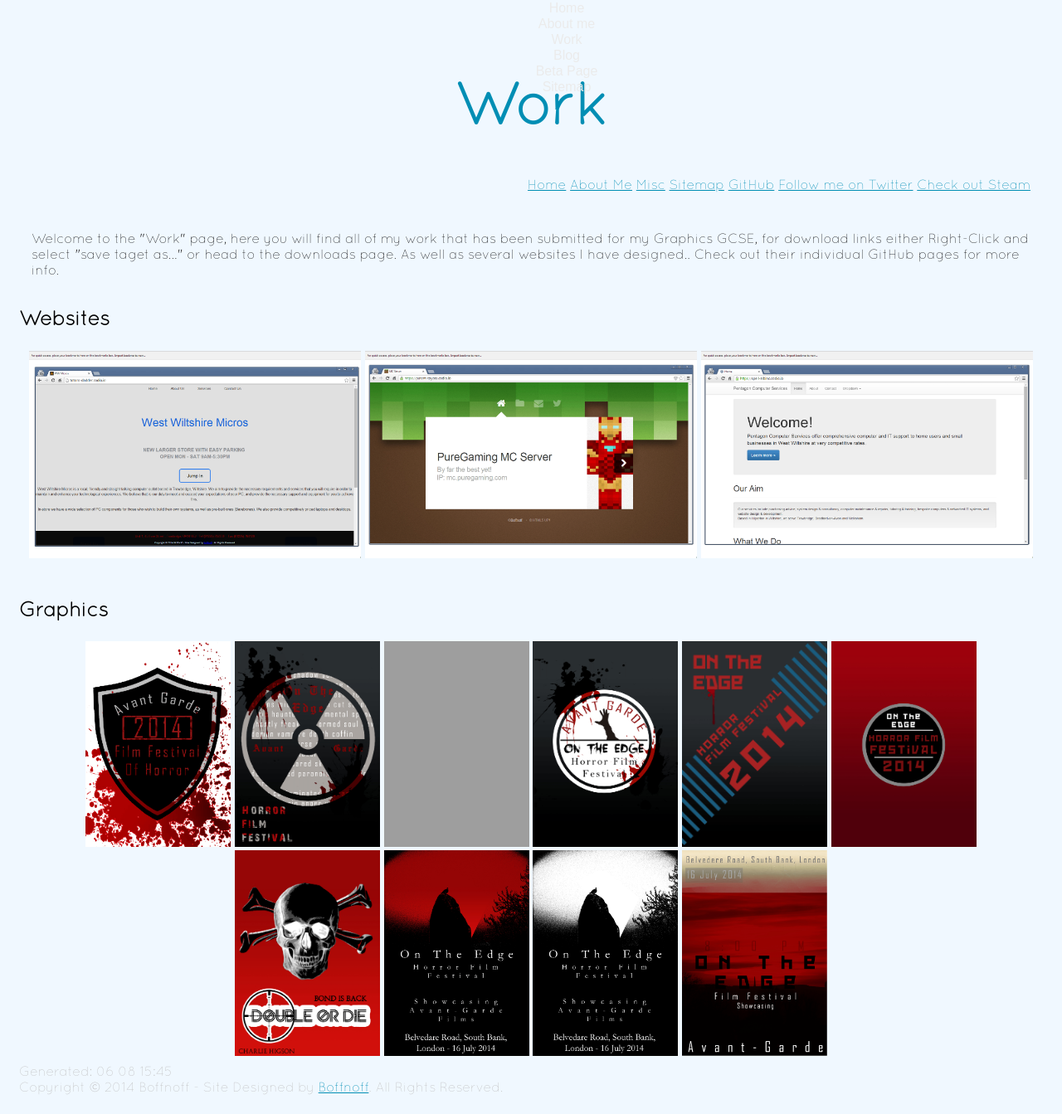
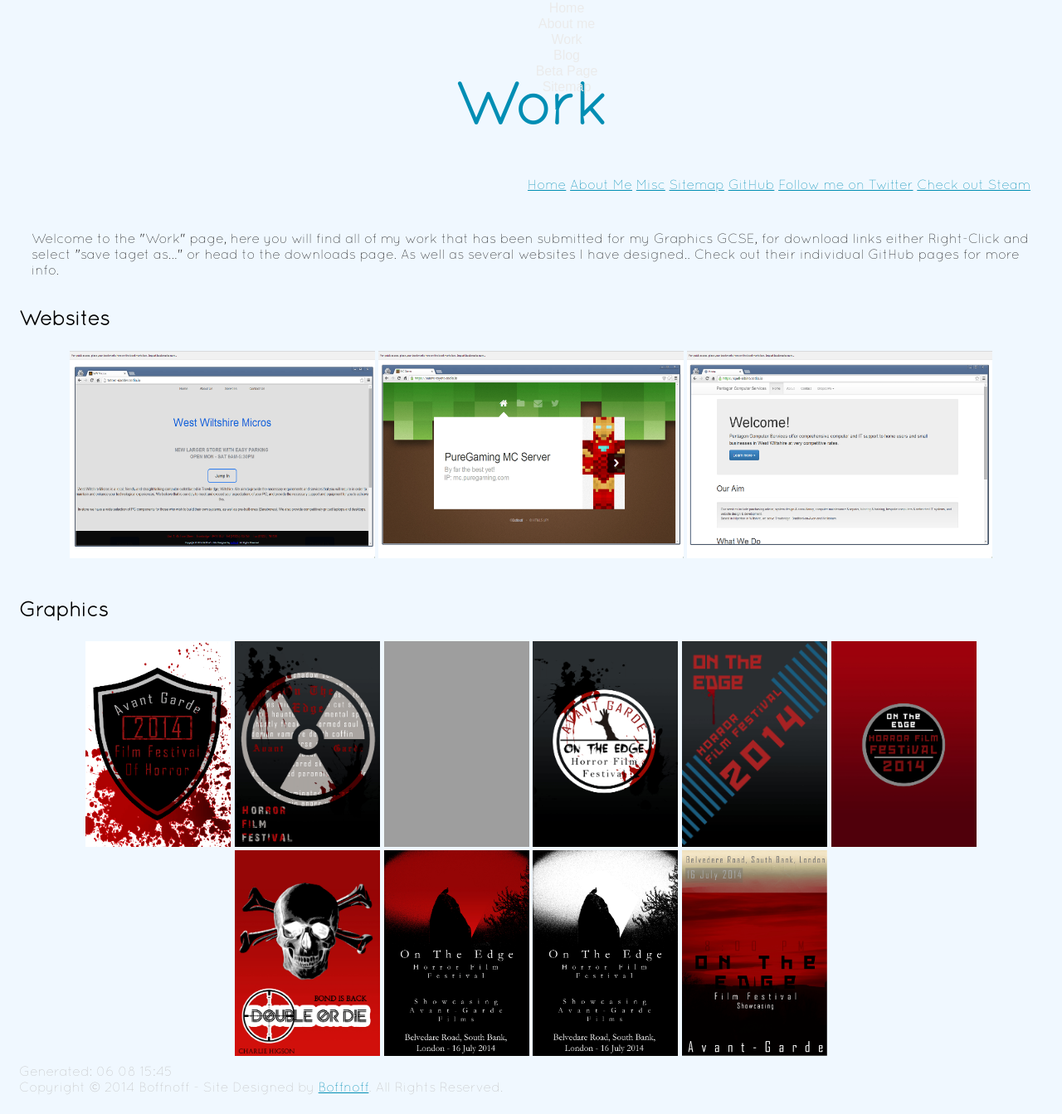
Before and after one commit to boffnoff/boffnoff.github.com, a Jekyll site: the page built from work.html, in a window 1280 px wide and 1343 px high. Shown: the whole window at 83% size. Built offline with Jekyll 4.4.1, drawn with Linux system fonts in a browser that asks for light colours; grey boxes are pictures that could not be loaded.

Commit message:
changed width to 30%

```diff
--- a/work.html
+++ b/work.html
@@ -18,9 +18,9 @@
 <h2>Websites</h2>
 <div align="center" style="padding:5px;">
 
-<a href="http://totoro-dadder.codio.io"><img src="images/websites/wwmicros.png" width="400" height="250" border="0" /></a>
-<a href="https://patent-toyota.codio.io/ "><img src="images/websites/puregaming.png" width="400" height="250" border="0"/></a>
-<a href="https://spell-albino.codio.io"><img src="images/websites/pcs.png" width="400" height="250" border="0"/></a>
+<a href="http://totoro-dadder.codio.io"><img src="images/websites/wwmicros.png" width="30%" height="250" border="0" /></a>
+<a href="https://patent-toyota.codio.io/ "><img src="images/websites/puregaming.png" width="30%" height="250" border="0"/></a>
+<a href="https://spell-albino.codio.io"><img src="images/websites/pcs.png" width="30%" height="250" border="0"/></a>
 
 </div>
 
```
